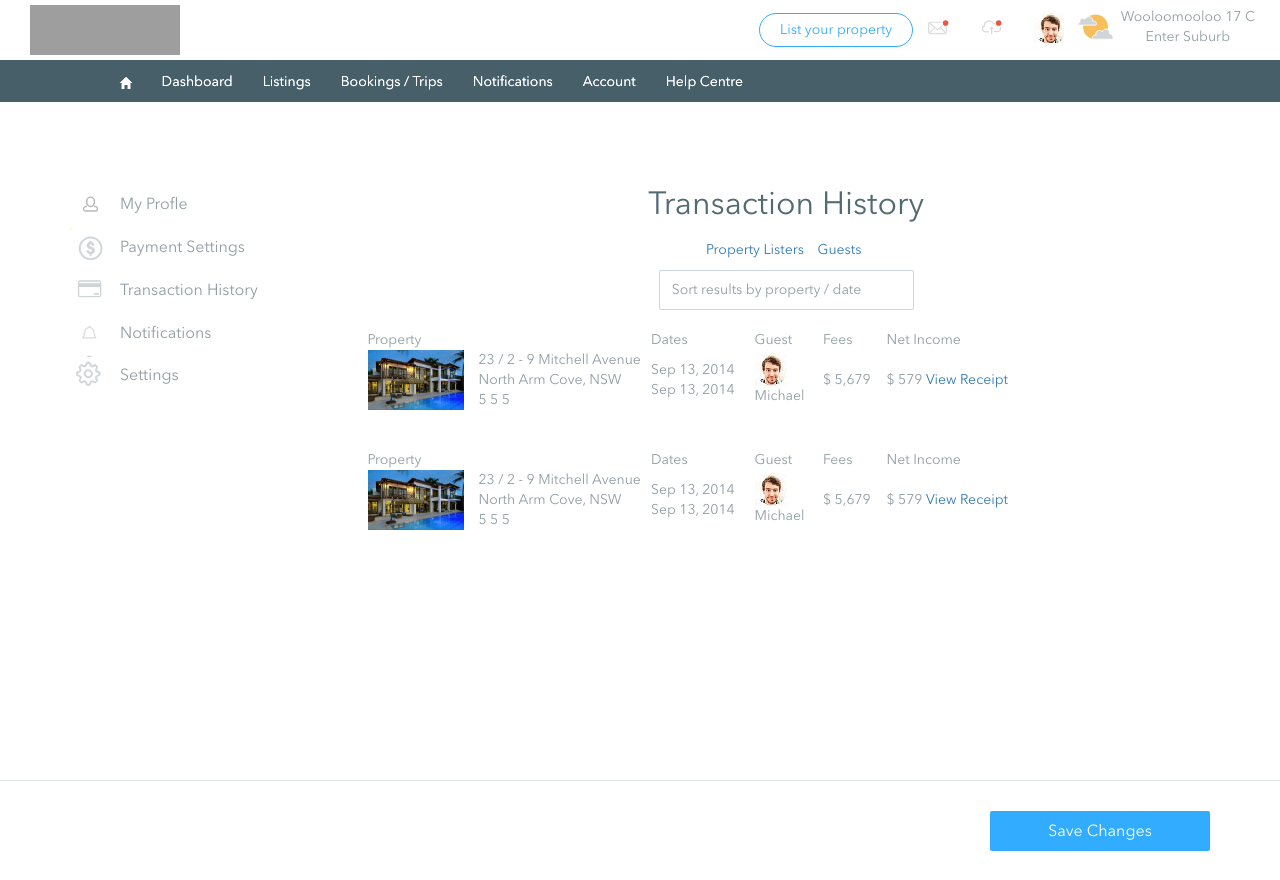
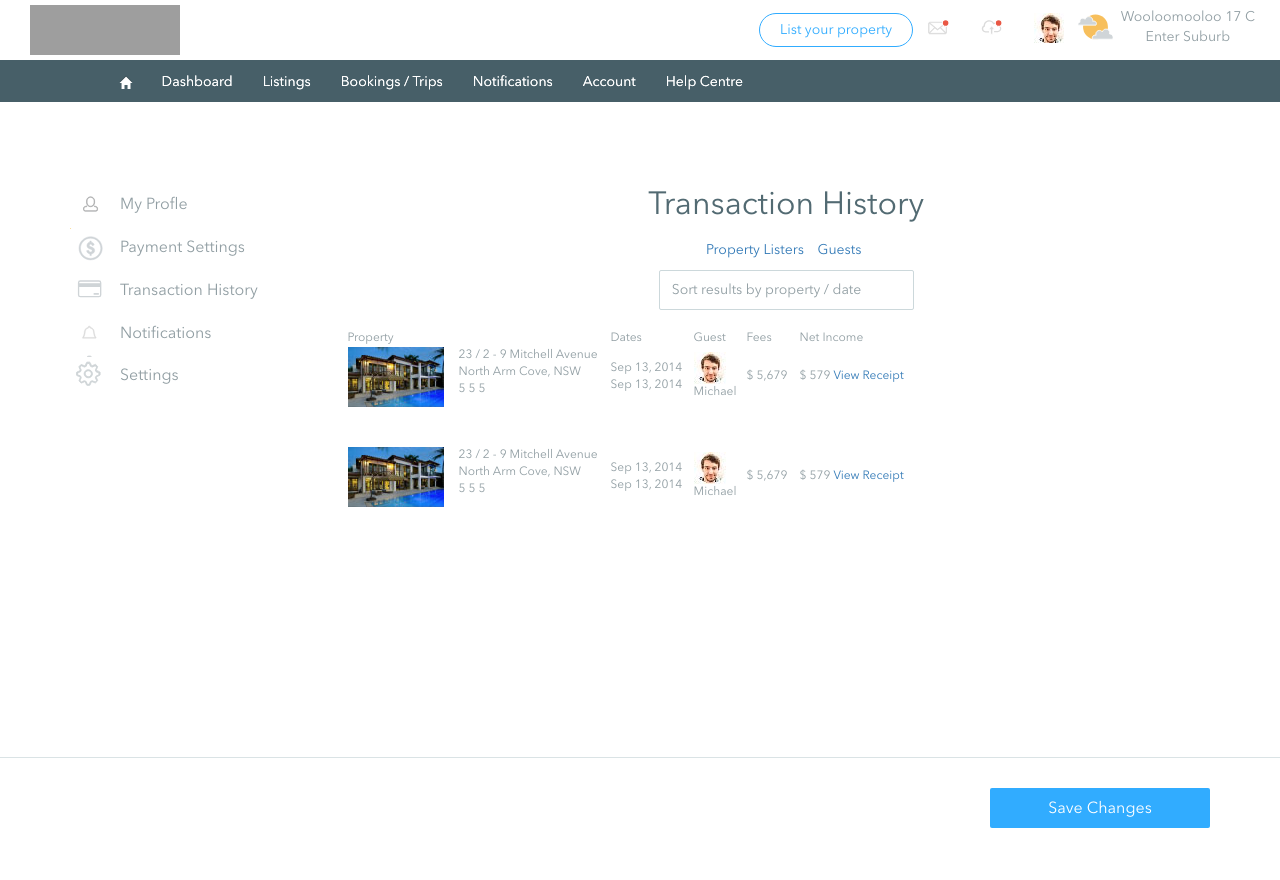
Before and after one commit to dankoknad/OzGetaways, a PHP site: page /transaction-history.html in a window 1280 px wide. After the commit the page ends 828 px from the top, so only its background shows below. Run offline with PHP 8.4, Linux system fonts and the light colour scheme; grey boxes are pictures that could not be loaded.

Commit message:
better elements alignment for mobile and tablet

```diff
--- a/css/custom.css
+++ b/css/custom.css
@@ -859,7 +859,9 @@ input[type=text]:-ms-input-placeholder {color:#bac3c6;}
 /*}*/
 
 
-/*********************/
+/* ==========================================================================
+		Transaction History page
+========================================================================== */
 .property-date {
 	margin: 0 auto;
 	max-width: 255px;
@@ -878,6 +880,10 @@ input[type=text]:-ms-input-placeholder {color:#bac3c6;}
 .th-title,
 .th-netincome {
 	display: inline-block;
+	width: 108px;
+}
+.th-netincome {
+	width: auto;
 }
 .btn-rounded {
 	display: block;
@@ -886,9 +892,12 @@ input[type=text]:-ms-input-placeholder {color:#bac3c6;}
 }
 
 @media only screen and (min-width: 768px) {
+	.th-container{
+		width: 100%;
+	}
 	.transaction-history-row {
-		position: relative;
-		vertical-align: top;
+		padding: 20px 0;
+		font-size: 12px;
 	}
 	.transaction-history-row > div {
 		vertical-align: middle;
@@ -911,31 +920,41 @@ input[type=text]:-ms-input-placeholder {color:#bac3c6;}
 	}
 	.th-property,
 	.th-property-title {
-		width: 280px;
+		width: 260px;
 	}
 	.th-dates,
 	.th-dates-title {
-		width: 100px;
+		width: 80px;
 	}
 	.th-guests,
 	.th-guests-title {
-		width: 65px;
+		width: 50px;
 	}
 	.th-fees,
 	.th-fees-title {
-		width: 60px;
+		width: 50px;
 	}
 	.th-netincomes,
 	.th-netincomes-title {
-		width: 160px;
+		width: 110px;
 	}
-	.th-netincomes a {
+	.btn-rounded {
+		width: auto;
 		display: inline-block;
 	}
 }
+@media only screen and (min-width: 992px) {
+	.th-container{
+		width: 970px;
+	}
+}
+@media only screen and (min-width: 1200px) {
+	.th-container{
+		width: 1170px;
+	}
+}
+/********* End of Transaction History page **************/
 
-
-/***********************/
 @media only screen and (max-width: 768px) {
 	/* For mobile phones: */
 
--- a/transaction-history.html
+++ b/transaction-history.html
@@ -7,7 +7,7 @@
     <meta name="description" content="">
     <meta name="author" content="">
 
-    <title>OzGetaways</title>
+    <title>Transaction History</title>
 
     <!-- Latest compiled and minified CSS -->
     <link rel="stylesheet" href="https://maxcdn.bootstrapcdn.com/bootstrap/3.3.5/css/bootstrap.min.css"
@@ -149,7 +149,7 @@
 
 
 
-    <div class="container">
+    <div class="container th-container">
       <div class="row">
 
         <div class="col-sm-3">
@@ -185,8 +185,9 @@
               <a href="#">Settings</a>
             </div>
           </div>
+        </div><!-- /.col-sm-3 -->
 
-        </div>
+        <!-- Transaction History wi -->
         <div class="col-sm-9">
           <div class="row title-container">
             <p>Transaction History</p>
@@ -251,13 +252,6 @@
                 </div><!-- /.transaction-history-row -->
 
                 <div class="transaction-history-row">
-                      <div class="hidden-xs">
-                        <div class="th-property-title">Property</div>
-                        <div class="th-dates-title">Dates</div>
-                        <div class="th-guests-title">Guest</div>
-                        <div class="th-fees-title">Fees</div>
-                        <div class="th-netincomes-title">Net Income</div>
-                      </div>
                   <div class="th-property clearfix">
                     <img  class="th-img" src="img/hotel.jpg" alt="..">
                     <div class="th-address">23 / 2 - 9 Mitchell Avenue North Arm Cove, NSW</div>
@@ -285,14 +279,13 @@
                 </div><!-- /.transaction-history-row -->
               </div>
               <div role="tabpanel" class="tab-pane" id="guests-tab">Guests</div>
-                </div>
-
-              </div>
+            </div><!-- /.tab-content -->
+          </div><!-- /.row -->
         </div><!--  /.col-sm-9 -->
       </div><!--  /.row -->
     </div><!--  /.container -->
-      </div>
-    </div>
+
+
 
     <div class="container-fluid my-footer">
       <div class="container">
```
Lines whose indentation alone changed are shown as unchanged.
